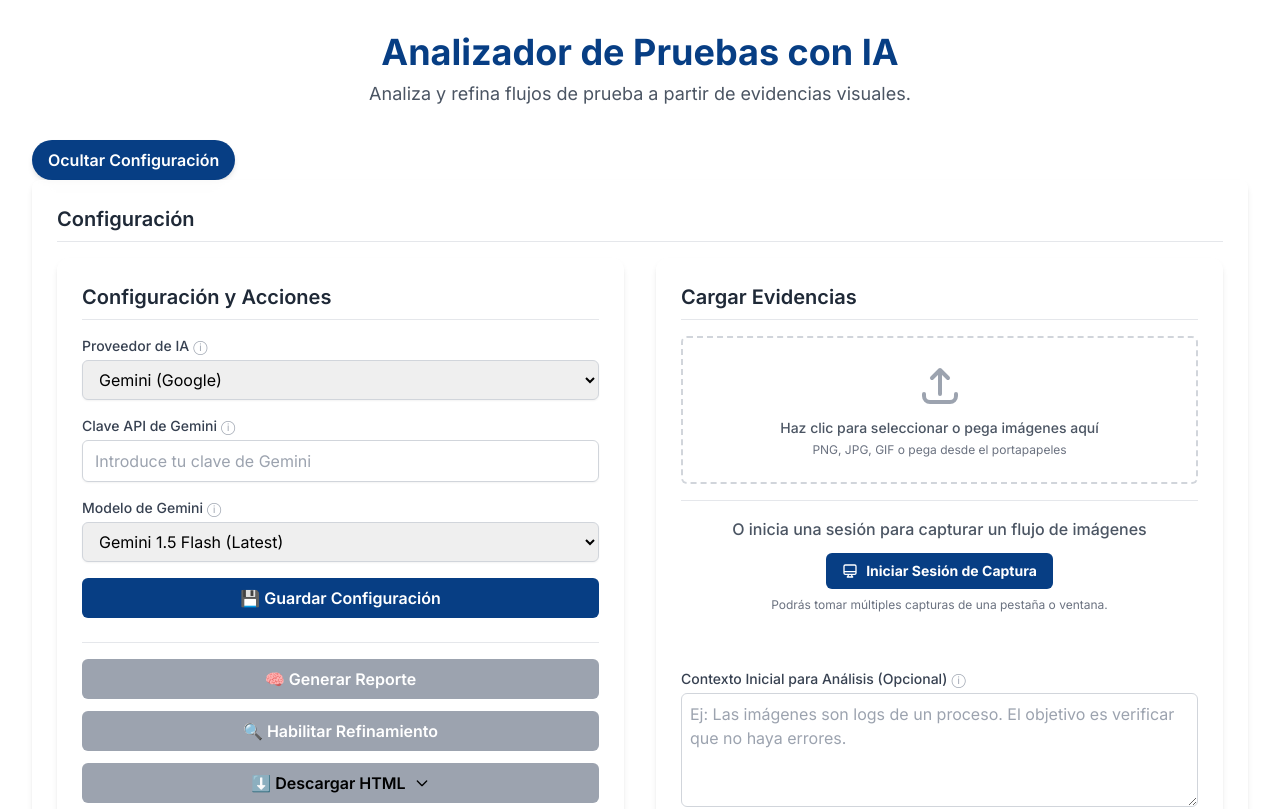
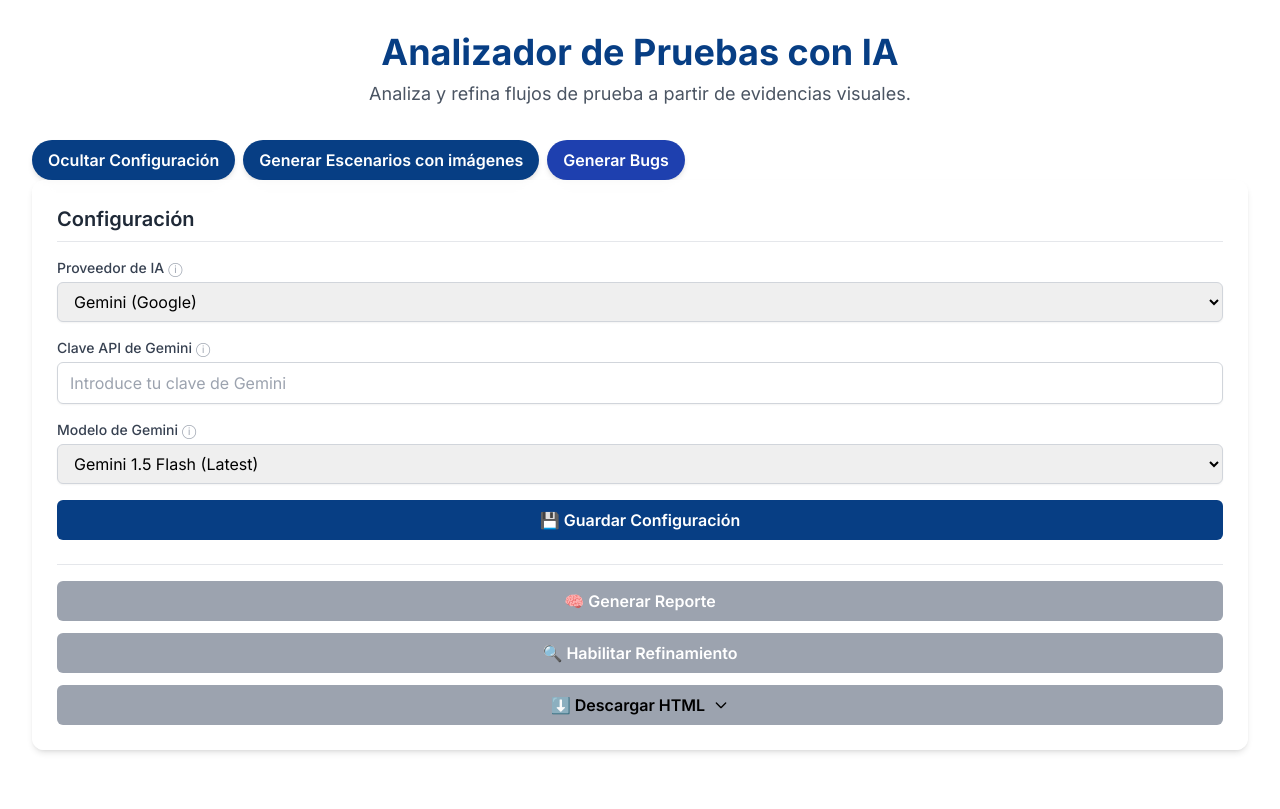
Before and after one commit to anbepa/analizador-ia-react, a React (Vite) app: page / in a window 1280 px wide. Shown: the top 809 px of the page. Built offline with nearby package versions, Linux system fonts and the light colour scheme.

Commit message:
Separate configuration and scenario sections

```diff
--- a/src/App.jsx
+++ b/src/App.jsx
@@ -1,4 +1,4 @@
-import React from 'react';
+import React, { useState } from 'react';
 import ConfigurationPanel from './components/ConfigurationPanel';
 import ImageUploader from './components/ImageUploader';
 import ReportDisplay from './components/ReportDisplay';
@@ -19,6 +19,9 @@ function App() {
         isConfigVisible
     } = useAppContext();
 
+    const [showScenario, setShowScenario] = useState(false);
+    const [showBugs, setShowBugs] = useState(false);
+
     return (
         <div className="container mx-auto p-4 md:p-8 max-w-7xl">
             <header className="text-center mb-8">
@@ -26,25 +29,26 @@ function App() {
                 <p className="text-lg text-gray-600 mt-2">Analiza y refina flujos de prueba a partir de evidencias visuales.</p>
             </header>
 
-            <ConfigToggler />
+            <ConfigToggler
+                onToggleScenario={() => setShowScenario(!showScenario)}
+                onToggleBugs={() => setShowBugs(!showBugs)}
+            />
             <div className="flex flex-col gap-8 mt-16 md:mt-0">
-                {isConfigVisible && (
-                    <div className="bg-white rounded-lg shadow-md p-6 glassmorphism">
-                        <h2 className="text-xl font-semibold mb-4 text-gray-800 border-b pb-2">Configuración</h2>
-                        <div className="grid grid-cols-1 md:grid-cols-2 gap-8">
-                            <ConfigurationPanel />
-                            <ImageUploader />
+                {isConfigVisible && <ConfigurationPanel section="settings" />}
+
+                {showScenario && (
+                    <>
+                        <ImageUploader />
+                        <ConfigurationPanel section="actions" />
+                        <div ref={reportRef} className="space-y-8">
+                            <ReportTabs />
+                            <ReportDisplay />
+                            {isRefining && <RefinementControls />}
                         </div>
-                    </div>
+                    </>
                 )}
 
-                <div ref={reportRef} className="space-y-8">
-                     <ReportTabs />
-                     <ReportDisplay />
-                    {isRefining && <RefinementControls />}
-                </div>
-
-                <FlowComparison />
+                {showBugs && <FlowComparison />}
             </div>
 
             <TicketModal
--- a/src/components/ConfigToggler.jsx
+++ b/src/components/ConfigToggler.jsx
@@ -1,16 +1,30 @@
 import React from 'react';
 import { useAppContext } from '../context/AppContext';
 
-const ConfigToggler = () => {
+const ConfigToggler = ({ onToggleScenario, onToggleBugs }) => {
     const { showConfigurationPanel, setShowConfigurationPanel } = useAppContext();
 
     return (
-        <button
-            onClick={() => setShowConfigurationPanel(!showConfigurationPanel)}
-            className="fixed bottom-4 right-4 z-50 md:static bg-primary text-white font-semibold py-2 px-4 rounded-full shadow-md hover:bg-primary/90 transition-colors w-48 md:w-auto"
-        >
-            {showConfigurationPanel ? 'Ocultar Configuración' : 'Mostrar Configuración'}
-        </button>
+        <div className="fixed bottom-4 right-4 z-50 md:static flex flex-col md:flex-row gap-2">
+            <button
+                onClick={() => setShowConfigurationPanel(!showConfigurationPanel)}
+                className="bg-primary text-white font-semibold py-2 px-4 rounded-full shadow-md hover:bg-primary/90 transition-colors w-48 md:w-auto"
+            >
+                {showConfigurationPanel ? 'Ocultar Configuración' : 'Mostrar Configuración'}
+            </button>
+            <button
+                onClick={onToggleScenario}
+                className="bg-primary text-white font-semibold py-2 px-4 rounded-full shadow-md hover:bg-primary/90 transition-colors w-48 md:w-auto"
+            >
+                Generar Escenarios con imágenes
+            </button>
+            <button
+                onClick={onToggleBugs}
+                className="bg-blue-800 text-white font-semibold py-2 px-4 rounded-full shadow-md hover:bg-blue-900 transition-colors w-48 md:w-auto"
+            >
+                Generar Bugs
+            </button>
+        </div>
     );
 };
 
--- a/src/components/ConfigurationPanel.jsx
+++ b/src/components/ConfigurationPanel.jsx
@@ -2,7 +2,7 @@ import React, { useState } from 'react';
 import { useAppContext } from '../context/AppContext';
 import { downloadHtmlReport } from '../lib/downloadService';
 
-function ConfigurationPanel() {
+function ConfigurationPanel({ section = 'full' }) {
     const { showConfigurationPanel } = useAppContext();
     const {
         apiConfig,
@@ -14,7 +14,6 @@ function ConfigurationPanel() {
         canDownload,
         activeReport,
         reports, // Get all reports
-        imageFiles,
         scrollToReport
     } = useAppContext();
 
@@ -51,10 +50,16 @@ function ConfigurationPanel() {
         scrollToReport();
     };
 
+    const shouldShow = section === 'actions' ? true : showConfigurationPanel;
+    if (!shouldShow) return null;
+
     return (
-        <div className={`bg-white rounded-xl shadow-md p-6 glassmorphism ${!showConfigurationPanel ? 'hidden' : ''}`}>
-            <h2 className="text-xl font-semibold mb-4 text-gray-800 border-b pb-2">Configuración y Acciones</h2>
+        <div className="bg-white rounded-xl shadow-md p-6 glassmorphism">
+            <h2 className="text-xl font-semibold mb-4 text-gray-800 border-b pb-2">
+                {section === 'settings' ? 'Configuración' : section === 'actions' ? 'Reporte Visual' : 'Configuración y Acciones'}
+            </h2>
 
+            {section !== 'actions' && (
             <div className="space-y-4">
                 <div>
                     <label htmlFor="ai-provider-select" className="block text-sm font-medium text-gray-700 mb-1">Proveedor de IA
@@ -166,6 +171,7 @@ function ConfigurationPanel() {
                     💾 Guardar Configuración
                 </button>
             </div>
+            )}
 
             <div id="main-actions" className="mt-6 pt-4 border-t space-y-3">
                 <button
--- a/src/components/FlowComparison.jsx
+++ b/src/components/FlowComparison.jsx
@@ -146,14 +146,14 @@ function FlowComparison({ onComparisonGenerated }) {
                     onClick={() => setShowForm(true)}
                     className="bg-blue-800 text-white rounded font-semibold px-4 py-2"
                 >
-                    Comparar Flujos
+                    Generar Bugs
                 </button>
             )}
 
             {showForm && (
                 <div className="bg-white rounded-xl shadow-md p-6 mt-4">
                     <h2 className="text-xl font-semibold mb-4 text-gray-800 border-b pb-2">
-                        Comparación de Flujos
+                        Generar Bugs
                     </h2>
                     <div className="grid grid-cols-1 md:grid-cols-2 gap-4">
                         <div>
@@ -265,7 +265,7 @@ function FlowComparison({ onComparisonGenerated }) {
                             onClick={handleGenerateComparison}
                             className="bg-blue-800 text-white rounded font-semibold px-4 py-2 disabled:bg-gray-400"
                         >
-                            Generar Comparación
+                            Generar Bugs
                         </button>
                     </div>
 
```
